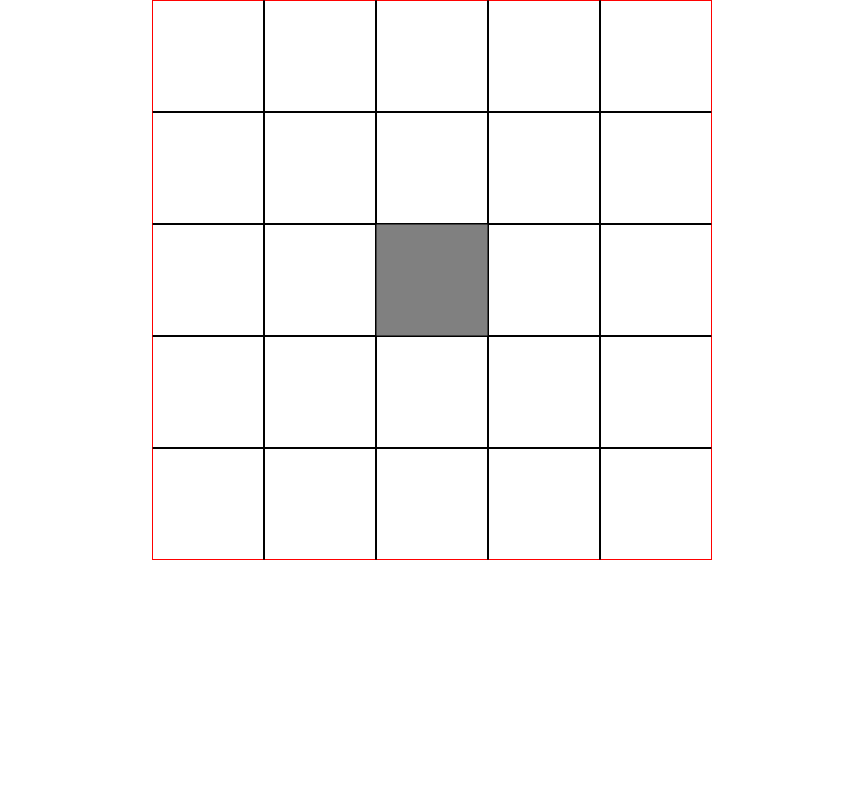
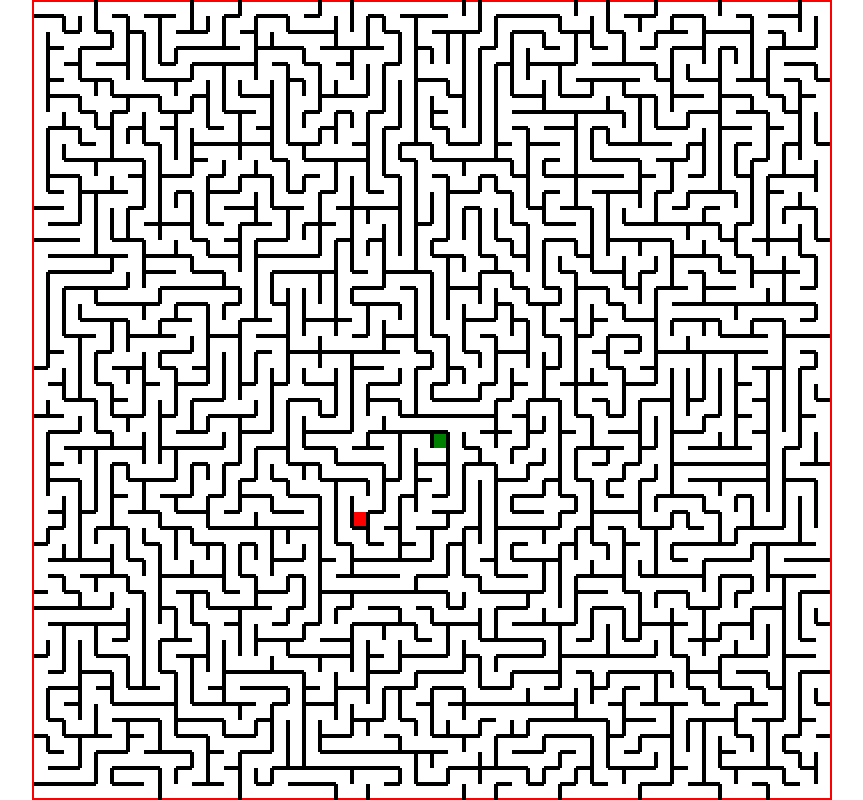
Before and after one commit to LeonBaudouin/MarbleMaze, a website with bundled scripts: page src/index.html in a window 1280 px wide. Shown: the whole page, without its empty margins (208-1071 px from the left). Built offline with nearby package versions, Linux system fonts and the light colour scheme.

Commit message:
Build maze with backtracker

```diff
--- a/src/index.html
+++ b/src/index.html
@@ -1,5 +1,5 @@
 <!DOCTYPE html>
-<html lang="en">
+<html lang="fr">
 <head>
     <meta charset="UTF-8">
     <meta name="viewport" content="width=device-width, initial-scale=1.0">
@@ -12,8 +12,8 @@
         canvas {
             display: block;
             margin: auto;
-            width: 70vh;
-            height: 70vh;
+            width: 100vh;
+            height: 100vh;
         }
     </style>
 </head>
--- a/src/js/Backtracker.ts
+++ b/src/js/Backtracker.ts
@@ -1,12 +1,79 @@
 import { Cell } from './Cell';
+import { Direction } from './DirectionEnum';
 
 export class Backtracker {
 
-    currentCell : Cell;
+    hasFinishMainPath : boolean = false;
 
-    constructor(startingCell : Cell)
+    constructor(startingCell : Cell, mainPathSize : number)
     {
-        this.currentCell = startingCell;
+        this.NextCell(startingCell, mainPathSize);
     }
 
+    public NextCell(currentCell : Cell, index : number) : void
+    {
+        let { surroundingCells, surroundingBorders } = currentCell;
+
+        let availableDirections = this.getAvailableDirections(currentCell);
+
+        if (availableDirections.length === 0) {
+
+            if (!this.hasFinishMainPath) {
+                currentCell.isEnd = true;
+                this.hasFinishMainPath = true;
+            }
+
+            if (currentCell.isStart) {
+                return;
+            }
+
+            currentCell.isBacktracked = true;
+            let backtrackCell = this.getBacktrackCell(currentCell);
+
+            if (backtrackCell === null) {
+                return;
+            }
+
+            return this.NextCell(backtrackCell, 0);
+        }
+
+        let randomIndex = Math.floor(Math.random() * availableDirections.length);
+        let randomDirection = availableDirections[randomIndex];
+
+        surroundingBorders.get(randomDirection).isActive = false;
+        surroundingCells.get(randomDirection).isOpen = true;
+
+        return this.NextCell(surroundingCells[randomDirection], index === 0 ? 0 : index - 1);
+    }
+
+    public getAvailableDirections(cell : Cell) : Direction[]
+    {
+        let availableDirections : Direction[] = [];
+
+        cell.surroundingCells.forEach(
+            (currentCell, direction) => {
+                if(currentCell != null && !currentCell.isOpen) {
+                    availableDirections.push(direction);
+                }
+            }
+        )
+
+        return availableDirections;
+    }
+
+    public getBacktrackCell(cell : Cell) : Cell
+    {
+        let nextCell = null;
+        cell.surroundingBorders.forEach(
+            (border, direction) => {
+                if (!border.isActive) {
+                    let currentCell = cell.surroundingCells.get(direction);
+                    if (currentCell != null && currentCell.isOpen && !currentCell.isBacktracked) {
+                        nextCell = currentCell;
+                    }
+                }
+            }
+        )
+        return nextCell;
+    }
 }
--- a/src/js/Border.ts
+++ b/src/js/Border.ts
@@ -6,7 +6,7 @@ export class Border {
     position : Point;
     orientation : Orientation;
     isWall : boolean;
-
+    isActive : boolean;
 
     constructor(
         position : Point,
@@ -16,6 +16,7 @@ export class Border {
         this.position = position;
         this.orientation = orientation;
         this.isWall = isWall;
+        this.isActive = true;
     }
 
 
@@ -30,7 +31,8 @@ export class Border {
         ctx.beginPath();
         ctx.moveTo(start.x, start.y);
         ctx.lineTo(end.x, end.y);
-        ctx.strokeStyle = this.isWall ? 'red' : 'black';
+        ctx.lineWidth = 4;
+        ctx.strokeStyle = this.isWall ? 'red' : this.isActive ? 'black' : 'transparent';
         ctx.stroke();
     }
 
--- a/src/js/Cell.ts
+++ b/src/js/Cell.ts
@@ -2,18 +2,24 @@ import { Point } from './Point';
 import { Border } from './Border';
 import { Direction } from './DirectionEnum';
 import { Orientation } from './OrientationEnum';
+import { Surroundings } from './Surroundings';
 
 export class Cell {
+
     position : Point;
-    surroundingCells : Cell[];
-    surroundingBorders : Border[];
+    surroundingCells : Surroundings<Cell>;
+    surroundingBorders : Surroundings<Border>;
+
+    isStart : boolean = false;
+    isEnd : boolean = false;
     isOpen : boolean = false;
+    isBacktracked : boolean = false;
 
     constructor(position : Point)
     {
         this.position = position;
-        this.surroundingCells = [null, null, null, null];
-        this.surroundingBorders = [null, null, null, null];
+        this.surroundingCells = new Surroundings<Cell>();
+        this.surroundingBorders = new Surroundings<Border>();
     }
 
 
@@ -23,7 +29,7 @@ export class Cell {
         heightUnit : number
     ) {
         let {x, y} = this.position;
-        ctx.fillStyle = this.isOpen ? 'grey' : 'transparent';
+        ctx.fillStyle = this.isStart ? 'green' : this.isEnd ? 'red' : 'transparent';
         ctx.fillRect(x * widthUnit, y * heightUnit, widthUnit, heightUnit);
     }
 
@@ -64,24 +70,12 @@ export class Cell {
         }
     }
 
-
-    public getSurroundingCell(direction : Direction)
-    {
-        return this.surroundingCells[direction];
-    }
-
-    public setSurroundingCells(cells : Cell[])
+    public setSurroundingCells(cells : Surroundings<Cell>)
     {
         this.surroundingCells = cells;
     }
 
-
-    public getSurroundingBorder(direction : Direction)
-    {
-        return this.surroundingBorders[direction];
-    }
-
-    public setSurroundingBorders(borders : Border[])
+    public setSurroundingBorders(borders : Surroundings<Border>)
     {
         this.surroundingBorders = borders;
     }
--- a/src/js/Maze.ts
+++ b/src/js/Maze.ts
@@ -4,6 +4,7 @@ import { Point } from './Point';
 import { Orientation } from './OrientationEnum';
 import { Direction } from './DirectionEnum';
 import { Backtracker } from './Backtracker';
+import { Surroundings } from './Surroundings';
 
 export class Maze {
 
@@ -12,11 +13,13 @@ export class Maze {
     verticalBorders : Border[] = [];
     width : number;
     height : number;
+    pathSize : number;
 
-    constructor(width : number, height : number)
+    constructor(width : number, height : number, pathSize : number)
     {
         this.height = height;
         this.width = width;
+        this.pathSize = pathSize;
         this.InitGrid();
         this.BuildMaze();
     }
@@ -60,13 +63,13 @@ export class Maze {
     private FillCellsReferences()
     {
         this.cells.forEach(cell => {
-            let cells = new Array<Cell>(4);
+            let cells = new Surroundings<Cell>();
             cells[Direction.Up] = this.cells.filter(otherCell => cell.isNextToCell(otherCell, Direction.Up))[0];
             cells[Direction.Right] = this.cells.filter(otherCell => cell.isNextToCell(otherCell, Direction.Right))[0];
             cells[Direction.Down] = this.cells.filter(otherCell => cell.isNextToCell(otherCell, Direction.Down))[0];
             cells[Direction.Left] = this.cells.filter(otherCell => cell.isNextToCell(otherCell, Direction.Left))[0];
 
-            let borders = new Array<Border>(4);
+            let borders = new Surroundings<Border>();
             borders[Direction.Up] = this.horizontalBorders.filter(border => cell.isNextToBorder(border, Direction.Up))[0];
             borders[Direction.Right] = this.verticalBorders.filter(border => cell.isNextToBorder(border, Direction.Right))[0];
             borders[Direction.Down] = this.horizontalBorders.filter(border => cell.isNextToBorder(border, Direction.Down))[0];
@@ -81,8 +84,9 @@ export class Maze {
     {
         let randomIndex = Math.floor(Math.random() * this.cells.length);
         let randomCell = this.cells[randomIndex];
-        new Backtracker(randomCell);
         randomCell.isOpen = true;
+        randomCell.isStart = true;
+        let backtracker = new Backtracker(randomCell, this.pathSize);
     }
 
     public Draw(ctx : CanvasRenderingContext2D)
--- /dev/null
+++ b/src/js/Surroundings.ts
@@ -0,0 +1,24 @@
+import { Direction } from './DirectionEnum';
+import { Cell } from './Cell';
+
+export class Surroundings<T> {
+    [Direction.Up] : T = null;
+    [Direction.Right] : T = null;
+    [Direction.Down] : T = null;
+    [Direction.Left] : T = null;
+
+    public forEach(callback : (element : T, direction : Direction) => void) {
+        callback(this[Direction.Up], Direction.Up);
+        callback(this[Direction.Right], Direction.Right);
+        callback(this[Direction.Down], Direction.Down);
+        callback(this[Direction.Left], Direction.Left);
+    }
+
+    public get(direction : Direction) {
+        return this[direction];
+    }
+
+    public set(element : T, direction : Direction) {
+        this[direction] = element;
+    }
+}
--- a/src/js/main.ts
+++ b/src/js/main.ts
@@ -9,7 +9,7 @@ function initMaze()
     canvas.height = canvas.clientHeight;
     window.addEventListener('resize', () => resize(canvas));
     const ctx = canvas.getContext('2d');
-    const maze = new Maze(5, 5);
+    const maze = new Maze(50, 50, 1000);
 
     Draw(maze, ctx);
 }
```
Also changed, not shown: 1 other file.
